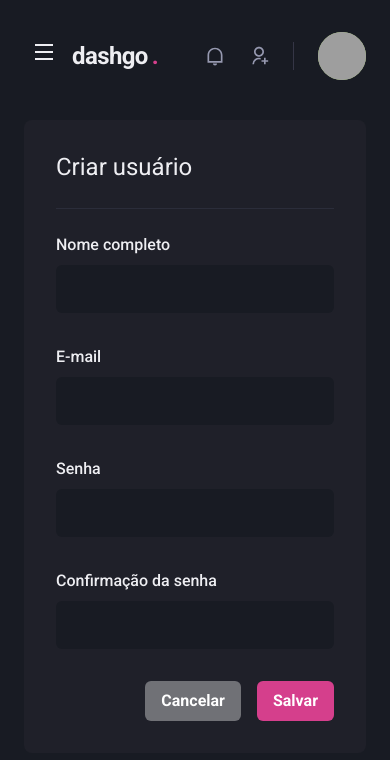
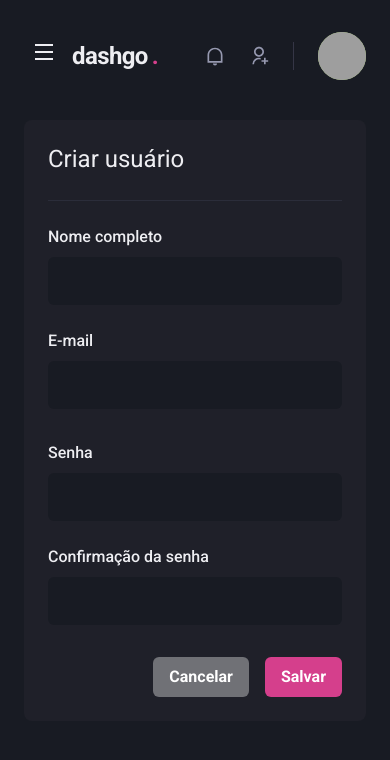
Before and after one commit to jovemdan/ignite-dashgo, a Next.js app: page /users/create in a window 390 px wide. Shown: the top 760 px of the page. Built offline with nearby package versions, Linux system fonts and the light colour scheme; grey boxes are pictures that could not be loaded.

Commit message:
feat: Responsive CreateUser

```diff
--- a/src/pages/users/create.tsx
+++ b/src/pages/users/create.tsx
@@ -1,4 +1,14 @@
-import { Box, Button, Divider, Flex, Heading, HStack, SimpleGrid, VStack } from '@chakra-ui/react'
+import {
+  Box,
+  Button,
+  Divider,
+  Flex,
+  Heading,
+  HStack,
+  SimpleGrid,
+  VStack,
+} from '@chakra-ui/react'
+import Link from 'next/link'
 import { Input } from '../../components/Form/Input'
 import { Header } from '../../components/Header'
 import { SideBar } from '../../components/Sidebar'
@@ -7,32 +17,40 @@ export default function CreateUser() {
   return (
     <Box>
       <Header />
-      <Flex w="100%" my="6" maxWidth={1480} mx="auto" px="6">
+      <Flex w='100%' my='6' maxWidth={1480} mx='auto' px='6'>
         <SideBar />
 
-        <Box flex="1" borderRadius={8} bg="gray.800" p="8" >
-          <Heading size="lg" fontWeight="normal">Criar usuário</Heading>
-          <Divider my="6" borderColor="gray.700" />
+        <Box flex='1' borderRadius={8} bg='gray.800' p={['6', '8']}>
+          <Heading size='lg' fontWeight='normal'>
+            Criar usuário
+          </Heading>
+          <Divider my='6' borderColor='gray.700' />
 
-          <VStack spacing="8">
-            <SimpleGrid minChildWidth="240px" spacing="8" w="100%">
-              <Input name="name" label="Nome completo" />
-              <Input name="email" type="email" label="E-mail" />
+          <VStack spacing='8'>
+            <SimpleGrid minChildWidth='240px' spacing={['6', '8']} w='100%'>
+              <Input name='name' label='Nome completo' />
+              <Input name='email' type='email' label='E-mail' />
             </SimpleGrid>
 
-            <SimpleGrid minChildWidth="240px" spacing="8" w="100%">
-              <Input name="password" type="password" label="Senha" />
-              <Input name="password_confirmation" type="password" label="Confirmação da senha" />
+            <SimpleGrid minChildWidth='240px' spacing={['6', '8']} w='100%'>
+              <Input name='password' type='password' label='Senha' />
+              <Input
+                name='password_confirmation'
+                type='password'
+                label='Confirmação da senha'
+              />
             </SimpleGrid>
           </VStack>
 
-          <Flex mt="8" justify="flex-end">
-            <HStack spacing="4">
-              <Button colorScheme="whiteAlpha">Cancelar</Button>
-              <Button colorScheme="pink">Salvar</Button>
-
+          <Flex mt='8' justify='flex-end'>
+            <HStack spacing='4'>
+              <Link href='users/create' passHref>
+                <Button as='a' colorScheme='whiteAlpha'>
+                  Cancelar
+                </Button>
+              </Link>
+              <Button colorScheme='pink'>Salvar</Button>
             </HStack>
-
           </Flex>
         </Box>
       </Flex>
```
